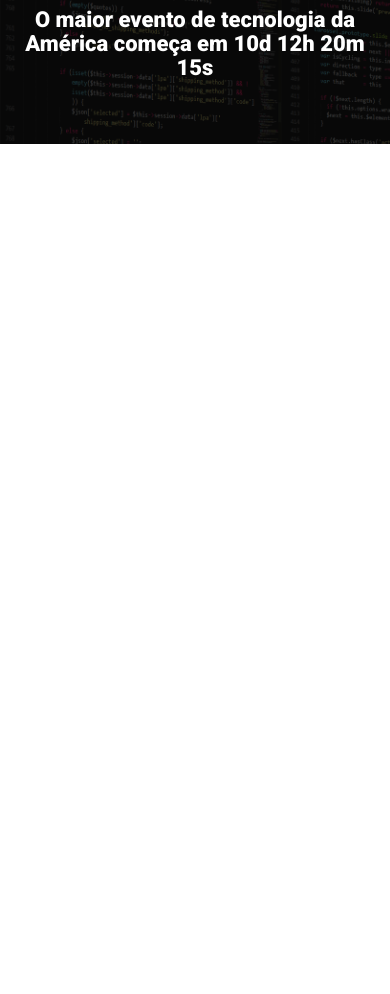
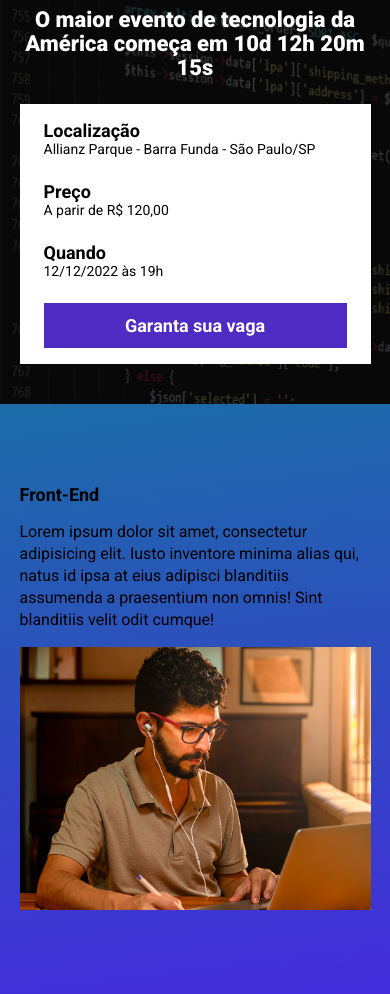
Before and after one commit to Francisco-ce/landing_page, a website built with Parcel: page src/index.html in a window 390 px wide. Shown: the part 96-1090 px from the top of the page. Before the commit the page ends 844 px from the top, so only its background shows below. Built offline with nearby package versions, Linux system fonts and the light colour scheme.

Commit message:
iniciando seção

```diff
--- a/src/index.html
+++ b/src/index.html
@@ -16,8 +16,39 @@
             <p class="hero__text">
                 O maior evento de tecnologia da América começa em 10d 12h 20m 15s
             </p>
+            <div class="infos-bar">
+                <ul class="infos-bar__infos">
+                    <li class="infos-bar__infos__item">
+                        <b>Localização</b>
+                        Allianz Parque - Barra Funda - São Paulo/SP
+                    </li>
+                    <li class="infos-bar__infos__item">
+                        <b>Preço</b>
+                        A parir de R$ 120,00
+                    </li>
+                    <li class="infos-bar__infos__item">
+                        <b>Quando</b>
+                        12/12/2022 às 19h
+                    </li>
+                </ul>
+                <a href="#" class="button button--primary">
+                    Garanta sua vaga
+                </a>
+            </div>
         </div>
     </header>
+    <section class="event">
+        <div class="container">
+            <div class="event__detail">
+                <h2 class="event__detail__title">Front-End</h2>
+                <p class="event__detail__description">
+                    Lorem ipsum dolor sit amet, consectetur adipisicing elit. Iusto inventore minima alias qui, natus id ipsa at eius adipisci blanditiis assumenda a praesentium non omnis! Sint blanditiis velit odit cumque!
+                </p>
+            </div>
+            <img class="event__image" src="./images/frontend.png" alt="front-end">
+
+        </div>
+    </section>
 
 
     <script src="scripts/main.js"></script>
--- /dev/null
+++ b/src/styles/_event.scss
@@ -0,0 +1,41 @@
+.event {
+    padding:80px 0;
+    background-color: red;
+    background-image: linear-gradient(173deg, #1B6CA7, #442BDB); //pode usar sem os graus, vai como padrão//
+    .container {
+        display: flex;
+    }
+
+    &__image {
+        max-width: 360px;
+    }
+
+    &__detail {
+        margin-right: 40px;
+        &__title {
+            font-size: 18px;
+            font-weight: bold;
+            margin-bottom: 16px;
+        }
+
+        &__description {
+            font-size: 16px;
+            line-height: 22px;
+        }
+    }
+
+    @media(max-width: 640px) {
+        .container {
+            display: block;
+        }
+
+        &__image {
+            width: 100%;
+        }
+
+        &__detail {
+            margin-right: 0;
+            margin-bottom: 16px;
+        }
+    }
+}
--- /dev/null
+++ b/src/styles/components/_buttons.scss
@@ -0,0 +1,27 @@
+.button {
+    padding: 12px;
+    font-size: 18px;
+    font-weight: bold;
+    text-decoration: none;
+    text-align: center;
+    white-space: nowrap; //faz com qeu o texto fique na mesma linha//
+
+    &--primary {
+        color: #fff;
+        background-color: #4f2ac3;
+    }
+
+    @media (max-width: 640px) {
+        display: flex;
+        // width: 100%;
+        align-items: center; //usa para quando tiver display flex e alinhar na vertical
+        justify-content: center;
+    }
+
+    @media (max-width: 1024px) {
+        display: flex;
+        // width: 100%;
+        align-items: center; //usa para quando tiver display flex e alinhar na vertical
+        justify-content: center;
+    }
+}
--- /dev/null
+++ b/src/styles/components/_infos_bar.scss
@@ -0,0 +1,41 @@
+.infos-bar {
+    padding: 16px 24px 16px 24px;
+    background-color: white;
+    display: flex;
+    justify-content: space-between;
+
+    &__infos {
+        display: flex;
+        gap: 40px;
+
+        &__item {
+            font-size: 14px;
+            color: black;
+
+            b {
+                font-size: 18px;
+                display: block;
+                color: black;
+            }
+        }
+    }
+
+    @media (max-width: 640px) {
+        display: block;
+
+        &__infos {
+            display: block;
+
+            &__item {
+                margin-bottom: 24px;
+            }
+        }
+    }
+
+    @media(max-width:1024px) {
+        &__infos {
+            gap:16px;
+        }
+    }
+
+}
--- a/src/styles/main.scss
+++ b/src/styles/main.scss
@@ -1,11 +1,15 @@
 
 @use 'hero';
+@use 'components/infos_bar';
+@use 'components/buttons';
+@use 'event';
 
 * {
     margin: 0;
     padding: 0;
     box-sizing: border-box;
     font-family: Roboto, sans-serif;
+    list-style: none;
 }
 
 .container {
```
